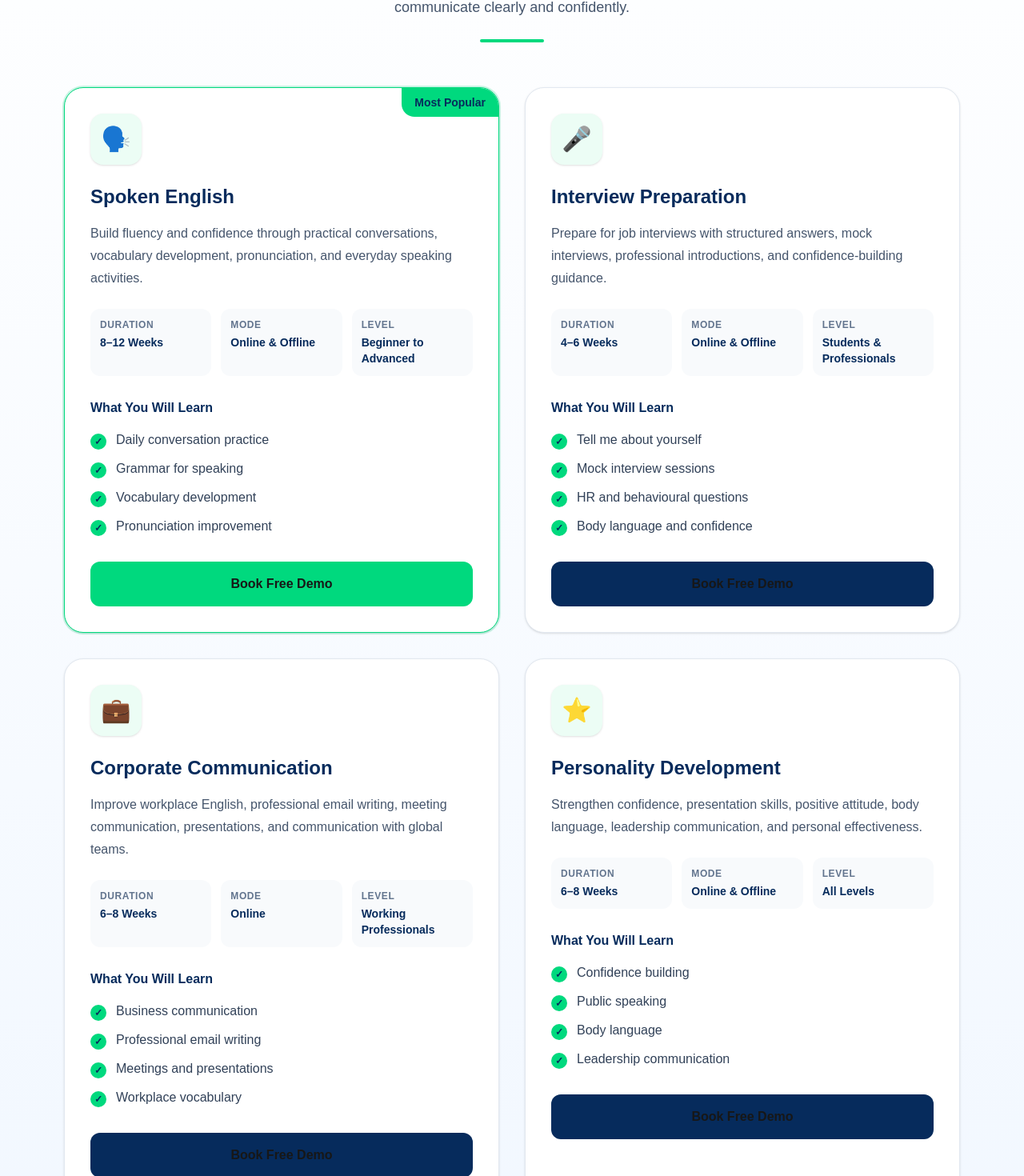
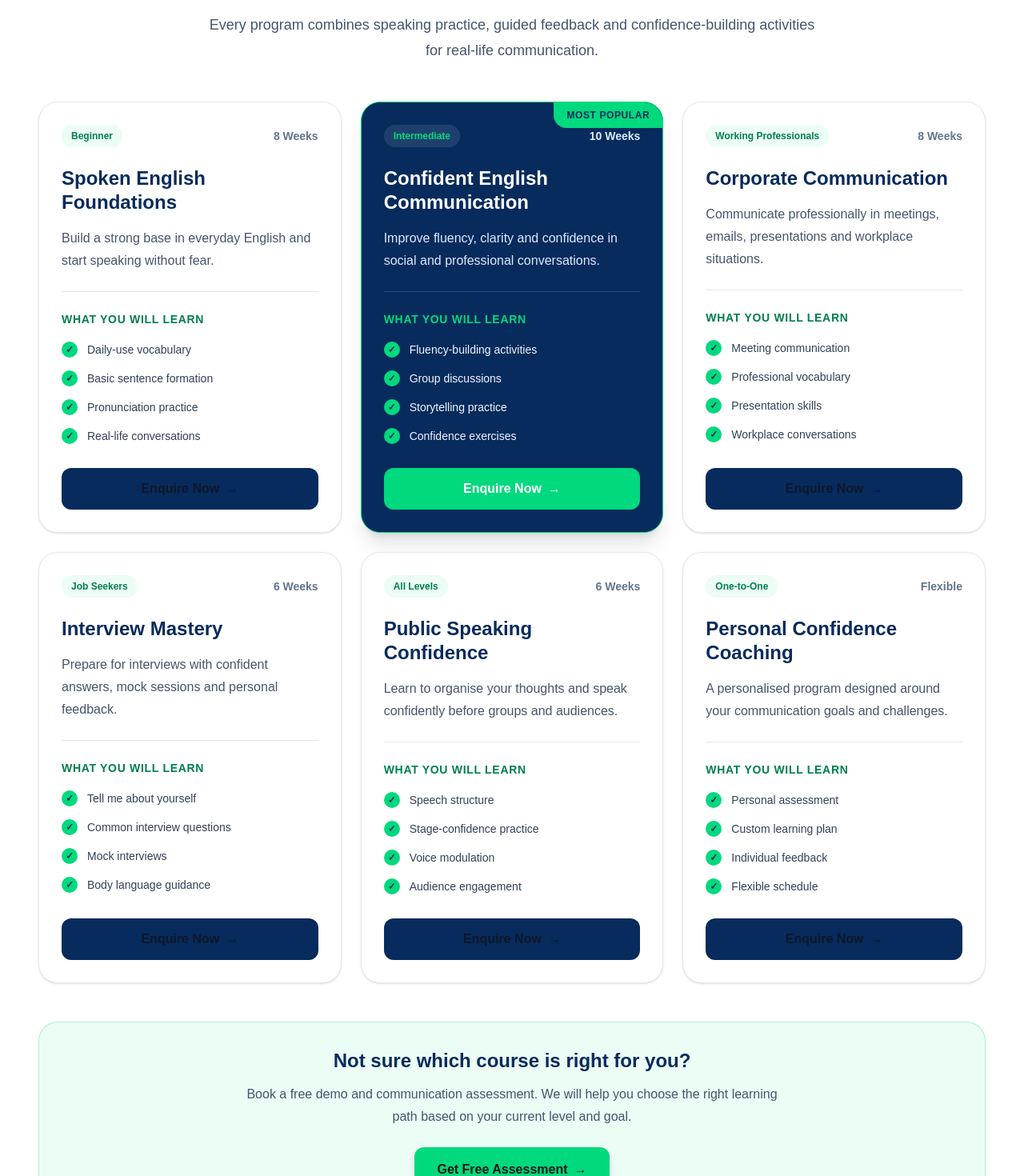
Before and after one commit to manibabue9/unmutepro, a Next.js app: page / in a window 1280 px wide. Shown: the part 6056-7526 px from the top of the page at 80% size. Built offline with nearby package versions, Linux system fonts and the light colour scheme.

Commit message:
Redesign courses section

```diff
--- a/components/Courses.tsx
+++ b/components/Courses.tsx
@@ -1,65 +1,85 @@
 const courses = [
   {
-    icon: "🗣️",
-    title: "Spoken English",
+    title: "Spoken English Foundations",
+    level: "Beginner",
+    duration: "8 Weeks",
     description:
-      "Build fluency and confidence through practical conversations, vocabulary development, pronunciation, and everyday speaking activities.",
-    duration: "8–12 Weeks",
-    mode: "Online & Offline",
-    level: "Beginner to Advanced",
-    highlights: [
-      "Daily conversation practice",
-      "Grammar for speaking",
-      "Vocabulary development",
-      "Pronunciation improvement",
+      "Build a strong base in everyday English and start speaking without fear.",
+    outcomes: [
+      "Daily-use vocabulary",
+      "Basic sentence formation",
+      "Pronunciation practice",
+      "Real-life conversations",
+    ],
+    featured: false,
+  },
+  {
+    title: "Confident English Communication",
+    level: "Intermediate",
+    duration: "10 Weeks",
+    description:
+      "Improve fluency, clarity and confidence in social and professional conversations.",
+    outcomes: [
+      "Fluency-building activities",
+      "Group discussions",
+      "Storytelling practice",
+      "Confidence exercises",
     ],
     featured: true,
   },
   {
-    icon: "🎤",
-    title: "Interview Preparation",
+    title: "Corporate Communication",
+    level: "Working Professionals",
+    duration: "8 Weeks",
     description:
-      "Prepare for job interviews with structured answers, mock interviews, professional introductions, and confidence-building guidance.",
-    duration: "4–6 Weeks",
-    mode: "Online & Offline",
-    level: "Students & Professionals",
-    highlights: [
-      "Tell me about yourself",
-      "Mock interview sessions",
-      "HR and behavioural questions",
-      "Body language and confidence",
+      "Communicate professionally in meetings, emails, presentations and workplace situations.",
+    outcomes: [
+      "Meeting communication",
+      "Professional vocabulary",
+      "Presentation skills",
+      "Workplace conversations",
     ],
     featured: false,
   },
   {
-    icon: "💼",
-    title: "Corporate Communication",
+    title: "Interview Mastery",
+    level: "Job Seekers",
+    duration: "6 Weeks",
     description:
-      "Improve workplace English, professional email writing, meeting communication, presentations, and communication with global teams.",
-    duration: "6–8 Weeks",
-    mode: "Online",
-    level: "Working Professionals",
-    highlights: [
-      "Business communication",
-      "Professional email writing",
-      "Meetings and presentations",
-      "Workplace vocabulary",
+      "Prepare for interviews with confident answers, mock sessions and personal feedback.",
+    outcomes: [
+      "Tell me about yourself",
+      "Common interview questions",
+      "Mock interviews",
+      "Body language guidance",
     ],
     featured: false,
   },
   {
-    icon: "⭐",
-    title: "Personality Development",
+    title: "Public Speaking Confidence",
+    level: "All Levels",
+    duration: "6 Weeks",
     description:
-      "Strengthen confidence, presentation skills, positive attitude, body language, leadership communication, and personal effectiveness.",
-    duration: "6–8 Weeks",
-    mode: "Online & Offline",
-    level: "All Levels",
-    highlights: [
-      "Confidence building",
-      "Public speaking",
-      "Body language",
-      "Leadership communication",
+      "Learn to organise your thoughts and speak confidently before groups and audiences.",
+    outcomes: [
+      "Speech structure",
+      "Stage-confidence practice",
+      "Voice modulation",
+      "Audience engagement",
+    ],
+    featured: false,
+  },
+  {
+    title: "Personal Confidence Coaching",
+    level: "One-to-One",
+    duration: "Flexible",
+    description:
+      "A personalised program designed around your communication goals and challenges.",
+    outcomes: [
+      "Personal assessment",
+      "Custom learning plan",
+      "Individual feedback",
+      "Flexible schedule",
     ],
     featured: false,
   },
@@ -69,151 +89,151 @@ export default function Courses() {
   return (
     <section
       id="courses"
-      className="bg-gradient-to-b from-white to-[#EFF6FF] px-5 py-20 sm:px-8 lg:px-20"
+      className="scroll-mt-32 bg-white px-5 py-16 sm:px-8 sm:py-20 lg:px-12"
     >
       <div className="mx-auto max-w-7xl">
-        {/* Section heading */}
+        {/* Heading */}
         <div className="mx-auto max-w-3xl text-center">
-          <p className="font-bold uppercase tracking-[0.2em] text-[#00A866]">
+          <span className="inline-flex rounded-full border border-[#00D97E]/30 bg-[#ECFDF5] px-4 py-2 text-sm font-bold text-[#007F4D]">
             Our Programs
-          </p>
+          </span>
 
-          <h2 className="mt-3 text-4xl font-bold tracking-tight text-[#062B5C] sm:text-5xl">
-            Courses Designed for Real Confidence
+          <h2 className="mt-5 text-3xl font-extrabold leading-tight text-[#062B5C] sm:text-4xl lg:text-5xl">
+            Choose the right path for
+            <span className="mt-2 block text-[#00A866]">
+              your confidence journey.
+            </span>
           </h2>
 
-          <p className="mt-5 text-lg leading-8 text-slate-600">
-            Practical training programs created for students, job seekers, and
-            professionals who want to communicate clearly and confidently.
+          <p className="mt-5 text-base leading-8 text-slate-600 sm:text-lg">
+            Every program combines speaking practice, guided feedback and
+            confidence-building activities for real-life communication.
           </p>
-
-          <div className="mx-auto mt-6 h-1 w-20 rounded-full bg-[#00D97E]" />
         </div>
 
         {/* Course cards */}
-        <div className="mt-14 grid gap-8 md:grid-cols-2">
+        <div className="mt-12 grid gap-6 md:grid-cols-2 xl:grid-cols-3">
           {courses.map((course) => (
             <article
               key={course.title}
-              className={`relative overflow-hidden rounded-3xl border bg-white p-7 shadow-sm transition duration-300 hover:-translate-y-2 hover:shadow-2xl sm:p-8 ${
+              className={`relative flex h-full flex-col overflow-hidden rounded-3xl border p-6 transition duration-300 hover:-translate-y-2 hover:shadow-xl sm:p-7 ${
                 course.featured
-                  ? "border-[#00D97E] ring-2 ring-[#00D97E]/20"
-                  : "border-slate-200"
+                  ? "border-[#00D97E] bg-[#062B5C] text-white shadow-xl"
+                  : "border-slate-200 bg-white text-slate-900 shadow-sm"
               }`}
             >
               {course.featured && (
-                <div className="absolute right-0 top-0 rounded-bl-2xl bg-[#00D97E] px-4 py-2 text-sm font-bold text-[#062B5C]">
+                <div className="absolute right-0 top-0 rounded-bl-2xl bg-[#00D97E] px-4 py-2 text-xs font-extrabold uppercase tracking-wider text-[#062B5C]">
                   Most Popular
                 </div>
               )}
 
-              <div className="flex h-16 w-16 items-center justify-center rounded-2xl bg-[#ECFDF5] text-3xl shadow-sm">
-                {course.icon}
+              <div className="flex items-center justify-between gap-3">
+                <span
+                  className={`rounded-full px-3 py-1.5 text-xs font-bold ${
+                    course.featured
+                      ? "bg-white/10 text-[#00D97E]"
+                      : "bg-[#ECFDF5] text-[#007F4D]"
+                  }`}
+                >
+                  {course.level}
+                </span>
+
+                <span
+                  className={`text-sm font-semibold ${
+                    course.featured ? "text-blue-100" : "text-slate-500"
+                  }`}
+                >
+                  {course.duration}
+                </span>
               </div>
 
-              <h3 className="mt-6 text-2xl font-bold text-[#062B5C]">
+              <h3
+                className={`mt-6 text-2xl font-extrabold leading-tight ${
+                  course.featured ? "text-white" : "text-[#062B5C]"
+                }`}
+              >
                 {course.title}
               </h3>
 
-              <p className="mt-4 leading-7 text-slate-600">
+              <p
+                className={`mt-4 leading-7 ${
+                  course.featured ? "text-blue-100" : "text-slate-600"
+                }`}
+              >
                 {course.description}
               </p>
 
-              {/* Course information */}
-              <div className="mt-6 grid gap-3 sm:grid-cols-3">
-                <div className="rounded-xl bg-slate-50 p-3">
-                  <p className="text-xs font-bold uppercase tracking-wider text-slate-500">
-                    Duration
+              <div
+                className={`my-6 h-px ${
+                  course.featured ? "bg-white/15" : "bg-slate-200"
+                }`}
+              />
+
+              <p
+                className={`text-sm font-bold uppercase tracking-wider ${
+                  course.featured ? "text-[#00D97E]" : "text-[#007F4D]"
+                }`}
+              >
+                What you will learn
               </p>
-                  <p className="mt-1 text-sm font-semibold text-[#062B5C]">
-                    {course.duration}
-                  </p>
-                </div>
-
-                <div className="rounded-xl bg-slate-50 p-3">
-                  <p className="text-xs font-bold uppercase tracking-wider text-slate-500">
-                    Mode
-                  </p>
-                  <p className="mt-1 text-sm font-semibold text-[#062B5C]">
-                    {course.mode}
-                  </p>
-                </div>
-
-                <div className="rounded-xl bg-slate-50 p-3">
-                  <p className="text-xs font-bold uppercase tracking-wider text-slate-500">
-                    Level
-                  </p>
-                  <p className="mt-1 text-sm font-semibold text-[#062B5C]">
-                    {course.level}
-                  </p>
-                </div>
-              </div>
-
-              {/* Highlights */}
-              <div className="mt-7">
-                <h4 className="font-bold text-[#062B5C]">
-                  What You Will Learn
-                </h4>
 
               <ul className="mt-4 space-y-3">
-                  {course.highlights.map((highlight) => (
+                {course.outcomes.map((outcome) => (
                   <li
-                      key={highlight}
-                      className="flex items-start gap-3 text-slate-700"
+                    key={outcome}
+                    className={`flex items-start gap-3 text-sm leading-6 ${
+                      course.featured ? "text-blue-50" : "text-slate-700"
+                    }`}
                   >
-                      <span className="mt-1 flex h-5 w-5 shrink-0 items-center justify-center rounded-full bg-[#00D97E] text-xs font-bold text-[#062B5C]">
+                    <span className="mt-0.5 flex h-5 w-5 shrink-0 items-center justify-center rounded-full bg-[#00D97E] text-xs font-bold text-[#062B5C]">
                       ✓
                     </span>
-                      <span>{highlight}</span>
+
+                    <span>{outcome}</span>
                   </li>
                 ))}
               </ul>
-              </div>
 
+              <div className="mt-auto pt-7">
                 <a
                   href="#contact"
-                className={`mt-8 inline-flex w-full items-center justify-center rounded-xl px-6 py-4 font-bold transition duration-300 ${
+                  className={`inline-flex w-full items-center justify-center rounded-xl px-5 py-3.5 font-bold transition duration-300 hover:-translate-y-1 ${
                     course.featured
                       ? "bg-[#00D97E] text-[#062B5C] hover:bg-[#00C970]"
-                    : "bg-[#062B5C] text-white hover:bg-[#0A3B78]"
+                      : "bg-[#062B5C] text-white hover:bg-[#0A4B8C]"
                   }`}
                 >
-                Book Free Demo
+                  Enquire Now
+                  <span className="ml-2" aria-hidden="true">
+                    →
+                  </span>
                 </a>
+              </div>
             </article>
           ))}
         </div>
 
-        {/* Bottom CTA */}
-        <div className="mt-16 rounded-3xl bg-[#062B5C] px-7 py-10 text-center text-white shadow-2xl sm:px-12">
-          <p className="font-bold uppercase tracking-wider text-[#00D97E]">
-            Need Guidance?
+        {/* Bottom message */}
+        <div className="mt-12 rounded-3xl border border-[#00D97E]/30 bg-[#ECFDF5] px-6 py-8 text-center sm:px-10">
+          <h3 className="text-2xl font-bold text-[#062B5C]">
+            Not sure which course is right for you?
+          </h3>
+
+          <p className="mx-auto mt-3 max-w-2xl leading-7 text-slate-600">
+            Book a free demo and communication assessment. We will help you
+            choose the right learning path based on your current level and goal.
           </p>
 
-          <h3 className="mt-3 text-3xl font-bold sm:text-4xl">
-            Not Sure Which Course Is Right for You?
-          </h3>
-
-          <p className="mx-auto mt-4 max-w-2xl leading-7 text-blue-100">
-            Speak with us and receive personalized guidance based on your
-            current English level, goals, and professional needs.
-          </p>
-
-          <div className="mt-8 flex flex-col justify-center gap-4 sm:flex-row">
           <a
             href="#contact"
-              className="rounded-xl bg-[#00D97E] px-7 py-4 font-bold text-[#062B5C] transition hover:bg-[#00C970]"
+            className="mt-6 inline-flex items-center justify-center rounded-xl bg-[#00D97E] px-7 py-4 font-bold text-[#062B5C] shadow-lg transition duration-300 hover:-translate-y-1 hover:bg-[#00C970]"
           >
-              Book Free Demo
+            Get Free Assessment
+            <span className="ml-2" aria-hidden="true">
+              →
+            </span>
           </a>
-
-            <a
-              href="tel:+919392209162"
-              className="rounded-xl border border-white px-7 py-4 font-bold text-white transition hover:bg-white hover:text-[#062B5C]"
-            >
-              Call +91 93922 09162
-            </a>
-          </div>
         </div>
       </div>
     </section>
```
Lines whose indentation alone changed are shown as unchanged.
